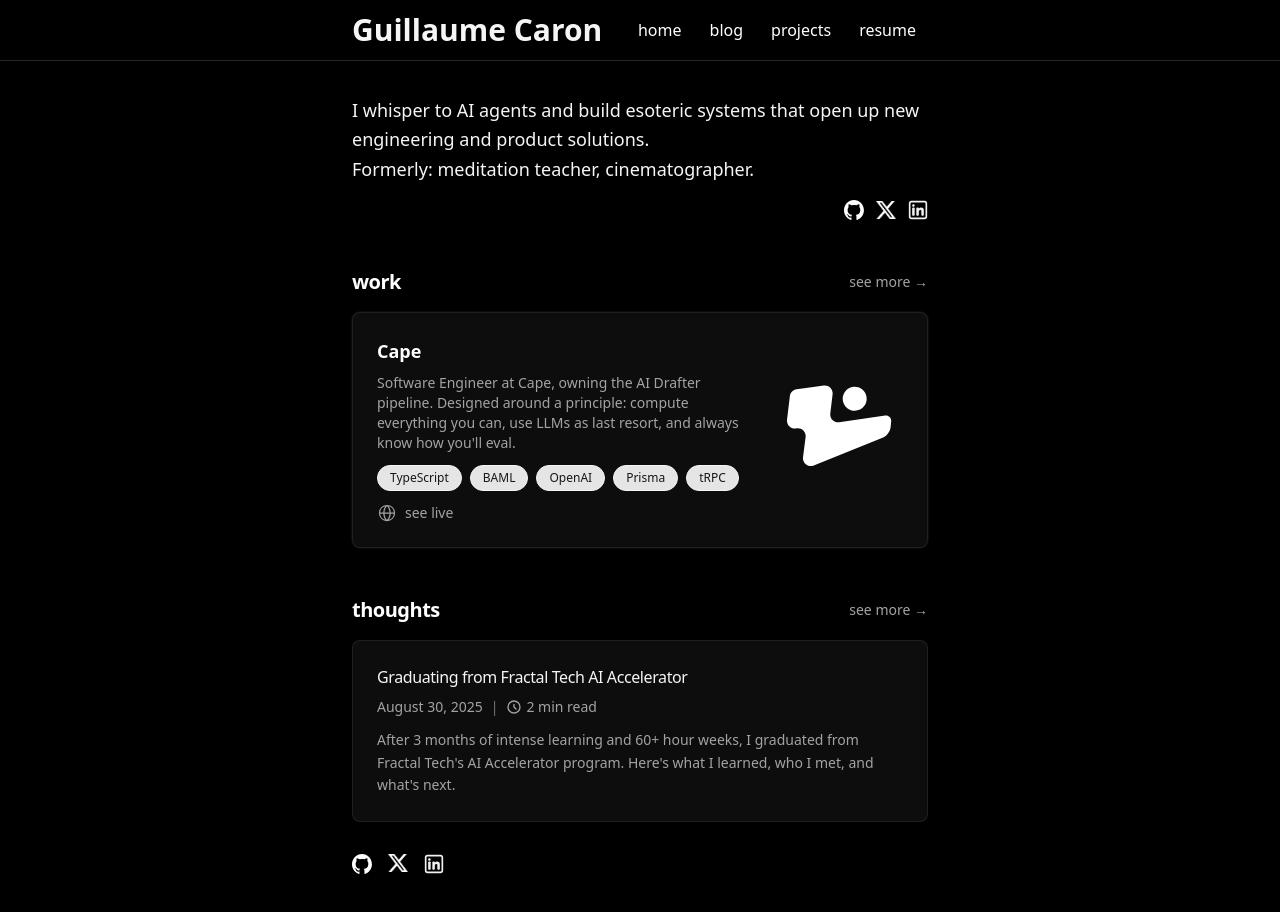
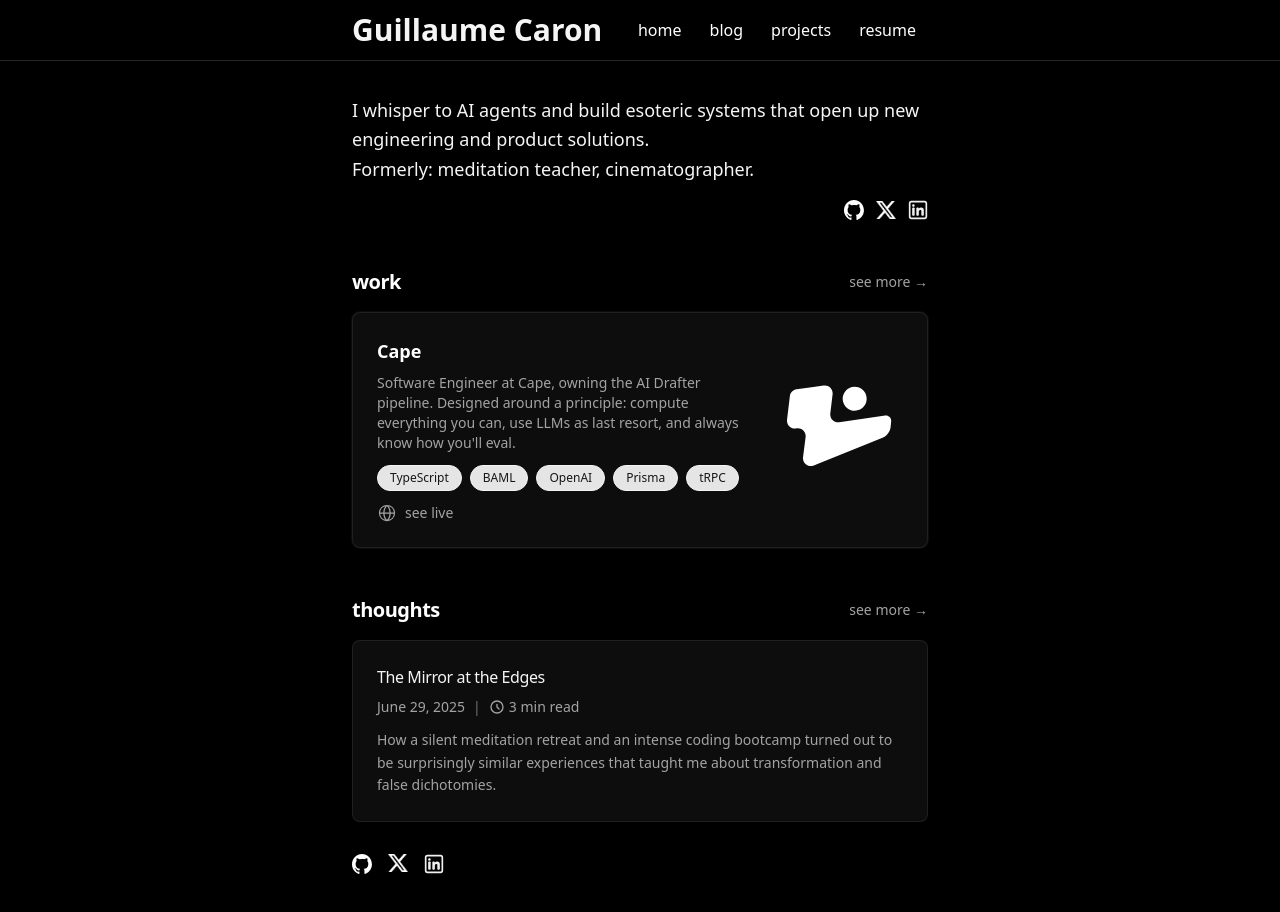
Before and after one commit to guy-car/portfolio-guillaume-caron, a Next.js app: page / in a window 1280 px wide. Shown: the top 912 px of the page. Built offline with nearby package versions, Linux system fonts and the light colour scheme.

Commit message:
Feature 'The Mirror at the Edges' as spotlighted blog post

```diff
--- a/app/components/blog-posts.tsx
+++ b/app/components/blog-posts.tsx
@@ -64,19 +64,20 @@ export function BlogPostsEnhanced() {
   )
 }
 
-export function FeaturedBlogPost() {
+export function FeaturedBlogPost({ slug }: { slug?: string } = {}) {
   let allBlogs = getBlogPosts()
-  const latestPost = allBlogs
-    .sort((a, b) => {
-      if (
-        new Date(a.metadata.publishedAt) > new Date(b.metadata.publishedAt)
-      ) {
-        return -1
-      }
-      return 1
-    })[0]
 
-  if (!latestPost) {
+  // If a specific slug is provided, find that post; otherwise use the latest
+  const featuredPost = slug
+    ? allBlogs.find(post => post.slug === slug)
+    : allBlogs.sort((a, b) => {
+        if (new Date(a.metadata.publishedAt) > new Date(b.metadata.publishedAt)) {
+          return -1
+        }
+        return 1
+      })[0]
+
+  if (!featuredPost) {
     return (
       <div className="text-neutral-600 dark:text-neutral-400 text-sm">
         No blog posts available yet.
@@ -86,18 +87,18 @@ export function FeaturedBlogPost() {
 
   return (
     <Link
-                  className="block glass-a rounded-lg p-6"
-      href={`/blog/${latestPost.slug}`}
+      className="block glass-a rounded-lg p-6"
+      href={`/blog/${featuredPost.slug}`}
     >
       <div className="w-full">
         <h3 className="text-neutral-900 dark:text-neutral-100 tracking-tight font-medium mb-2 hover:text-neutral-700 dark:hover:text-neutral-300 transition-colors">
-          {latestPost.metadata.title}
+          {featuredPost.metadata.title}
         </h3>
         <div className="flex items-center space-x-2 mb-3 text-sm text-neutral-600 dark:text-neutral-400">
           <span className="tabular-nums">
-            {formatDate(latestPost.metadata.publishedAt, false)}
+            {formatDate(featuredPost.metadata.publishedAt, false)}
           </span>
-          {latestPost.metadata.readingTime && (
+          {featuredPost.metadata.readingTime && (
             <>
               <span className="text-neutral-400 dark:text-neutral-500">|</span>
               <div className="flex items-center space-x-1">
@@ -115,14 +116,14 @@ export function FeaturedBlogPost() {
                     d="M12 8v4l3 3m6-3a9 9 0 11-18 0 9 9 0 0118 0z"
                   />
                 </svg>
-                <span>{latestPost.metadata.readingTime} min read</span>
+                <span>{featuredPost.metadata.readingTime} min read</span>
               </div>
             </>
           )}
         </div>
-        {latestPost.metadata.summary && (
+        {featuredPost.metadata.summary && (
           <p className="text-neutral-600 dark:text-neutral-400 text-sm leading-relaxed">
-            {latestPost.metadata.summary}
+            {featuredPost.metadata.summary}
           </p>
         )}
       </div>
--- a/app/page.tsx
+++ b/app/page.tsx
@@ -119,7 +119,7 @@ export default function Page() {
           </Link>
         </div>
 
-        <FeaturedBlogPost />
+        <FeaturedBlogPost slug="2025-06-29-mirror-at-the-edges" />
       </div>
     </section>
   )
```
